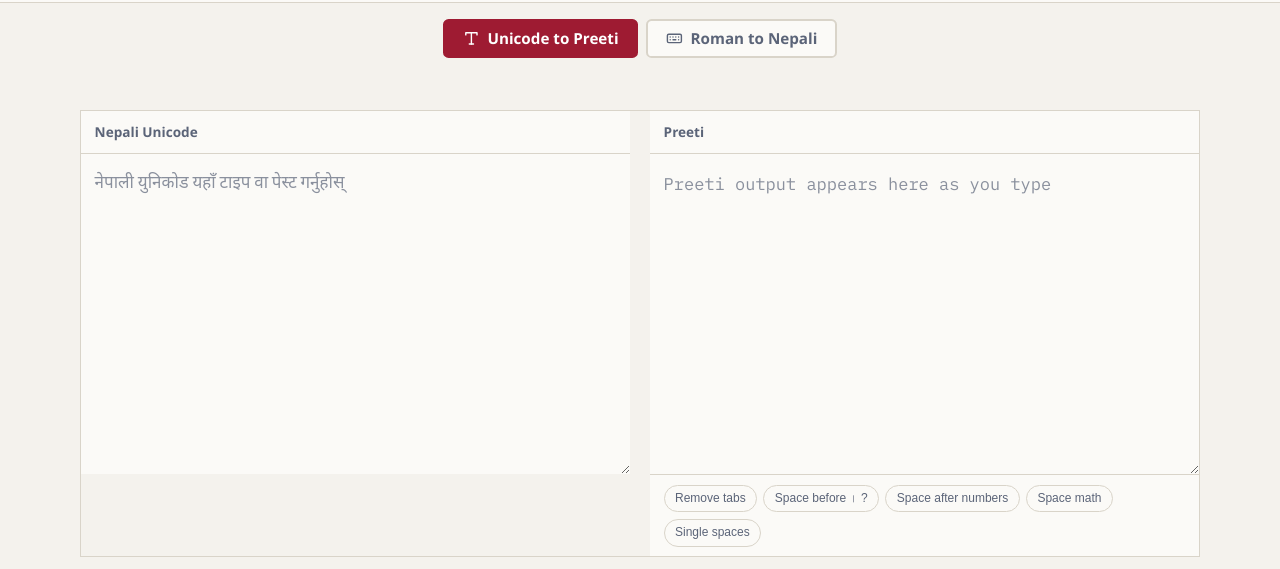
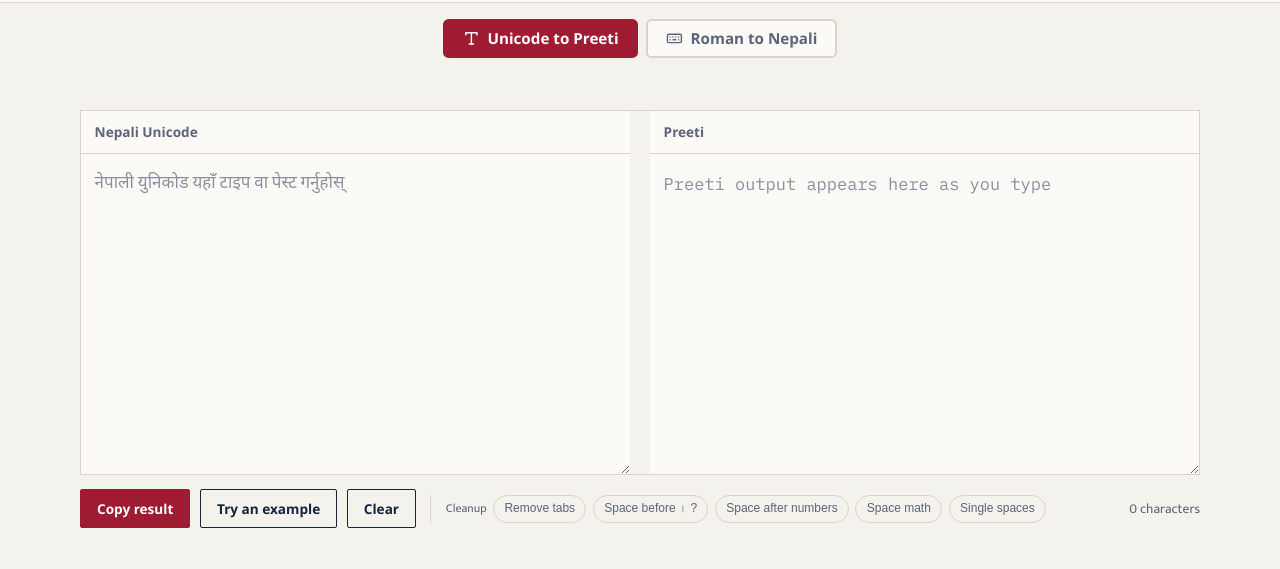
Before and after one commit to fiftytwo-52/unicodetopreeti, an Astro site: page / in a window 1280 px wide. Shown: the part 61-630 px from the top of the page. Built offline with nearby package versions, Linux system fonts and the light colour scheme; Astro itself is replaced by a stand-in of ours; a web font is replaced by a local one.

Commit message:
Move cleanup tools into the controls row as a separate group
The five Preeti cleanup buttons now sit beside Clear in their own
labelled group instead of below the Preeti pane.

```diff
--- a/src/components/Converter.astro
+++ b/src/components/Converter.astro
@@ -70,8 +70,21 @@
         autocapitalize="off"
         autocomplete="off"
         data-role="output"></textarea>
+    </div>
+  </div>
+
+  <div class="controls">
+    <button class="button button--primary" type="button" data-action="copy">
+      Copy result
+    </button>
+    <button class="button" type="button" data-action="example">
+      Try an example
+    </button>
+    <button class="button" type="button" data-action="clear">Clear</button>
+
     {mode === 'unicode-to-preeti' && (
-        <div class="tools" aria-label="Preeti text cleanup tools">
+      <div class="tools" role="group" aria-label="Preeti text cleanup tools">
+        <span class="tools__label">Cleanup</span>
         <button class="tool" type="button" data-tool="remove-tabs">
           Remove tabs
         </button>
@@ -93,17 +106,6 @@
         </button>
       </div>
     )}
-    </div>
-  </div>
-
-  <div class="controls">
-    <button class="button button--primary" type="button" data-action="copy">
-      Copy result
-    </button>
-    <button class="button" type="button" data-action="example">
-      Try an example
-    </button>
-    <button class="button" type="button" data-action="clear">Clear</button>
 
     <p class="counts">
       <span data-role="count">0 characters</span>
@@ -198,11 +200,18 @@
   }
 
   .tools {
-    display: flex;
+    display: inline-flex;
     flex-wrap: wrap;
+    align-items: center;
     gap: 0.4rem;
-    padding: 0.6rem 0.85rem;
-    border-top: 1px solid var(--rule);
+    padding-left: 0.9rem;
+    margin-left: 0.3rem;
+    border-left: 1px solid var(--rule);
+  }
+
+  .tools__label {
+    font-size: 0.75rem;
+    color: var(--ink-soft);
   }
 
   .tool {
```
Lines whose indentation alone changed are shown as unchanged.
